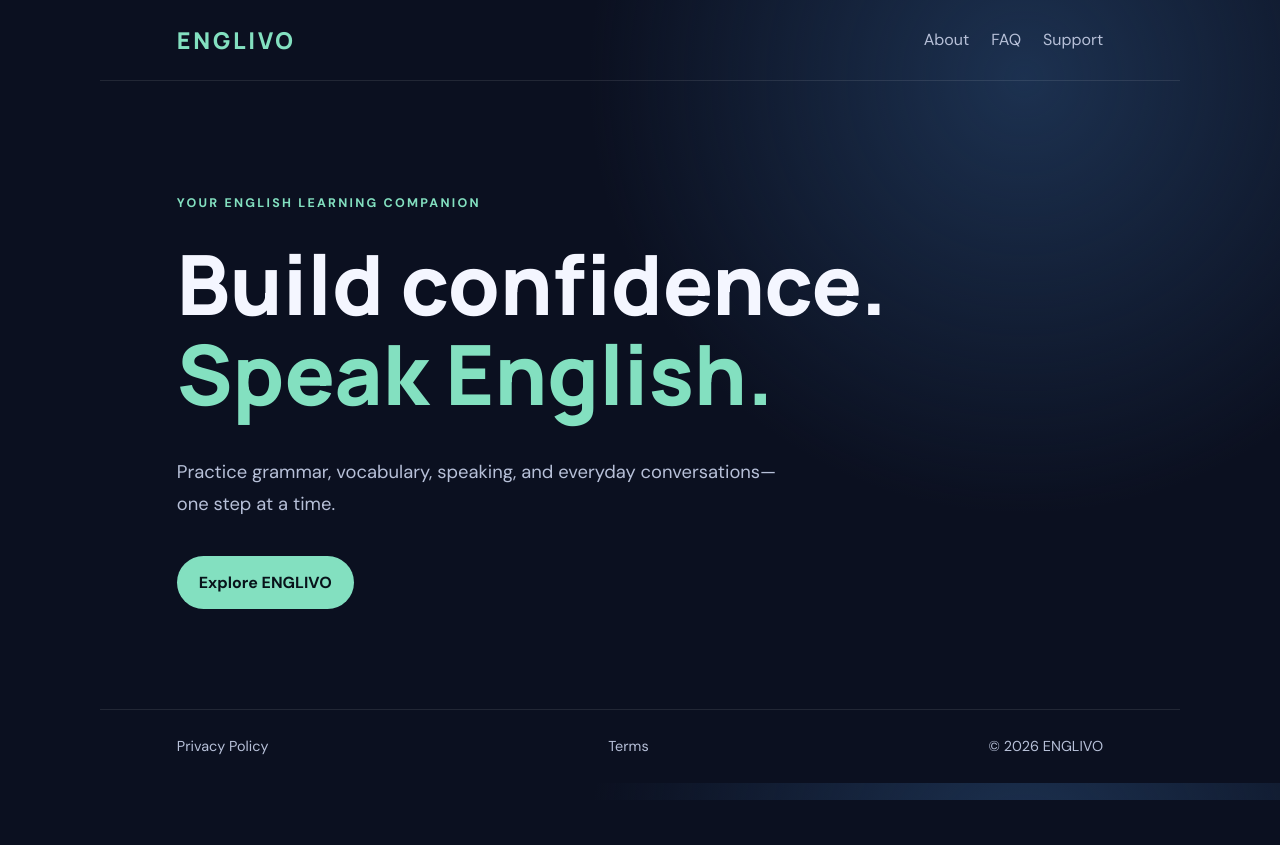
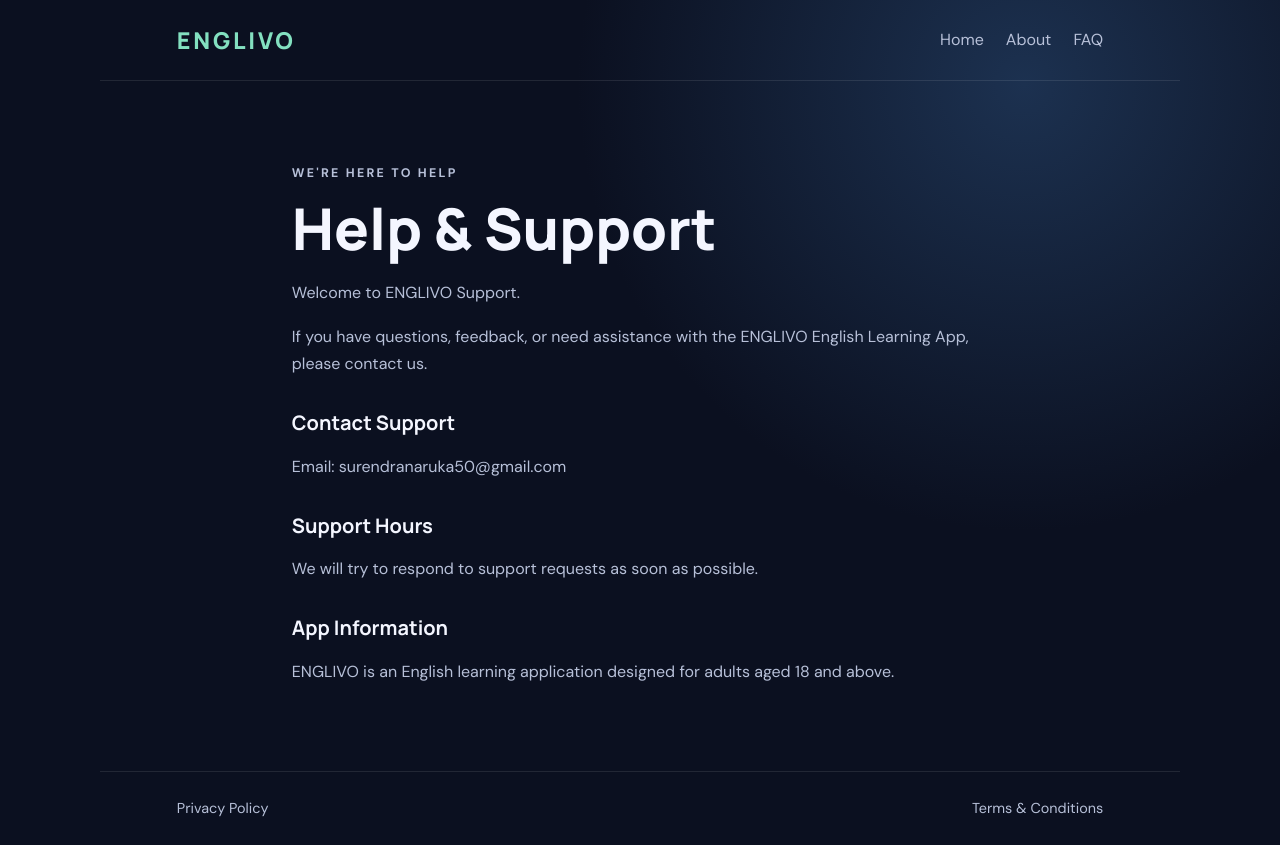
Before and after one commit to Surendranaruka50/englivo-website, a plain HTML site: page index.html in a window 1280 px wide. Before the commit the page ends 800 px from the top, so only its background shows below. Drawn offline with Linux system fonts and the light colour scheme.

Commit message:
Update index.html

```diff
--- a/index.html
+++ b/index.html
@@ -1,5 +1,41 @@
-<!doctype html>
-<html lang="en"><head><meta charset="utf-8"><meta name="viewport" content="width=device-width,initial-scale=1"><title>ENGLIVO — Learn English with Confidence</title><link rel="stylesheet" href="style.css"></head>
-<body><header><a class="brand" href="index.html">ENGLIVO</a><nav><a href="about.html">About</a><a href="faq.html">FAQ</a><a href="support.html">Support</a></nav></header>
-<main class="hero"><p class="eyebrow">YOUR ENGLISH LEARNING COMPANION</p><h1>Build confidence.<br><span>Speak English.</span></h1><p>Practice grammar, vocabulary, speaking, and everyday conversations—one step at a time.</p><a class="button" href="about.html">Explore ENGLIVO</a></main>
-<footer><a href="privacy.html">Privacy Policy</a><a href="terms.html">Terms</a><span>© 2026 ENGLIVO</span></footer></body></html>
+
+<!DOCTYPE html>
+<html lang="en">
+<head>
+<meta charset="UTF-8">
+<meta name="viewport" content="width=device-width, initial-scale=1.0">
+<title>Help & Support - ENGLIVO</title>
+<link rel="stylesheet" href="style.css">
+</head>
+<body>
+<header>
+<a class="brand" href="index.html">ENGLIVO</a>
+<nav>
+<a href="index.html">Home</a>
+<a href="about.html">About</a>
+<a href="faq.html">FAQ</a>
+</nav>
+</header>
+
+<main class="content">
+<p class="eyebrow">WE'RE HERE TO HELP</p>
+<h1>Help & Support</h1>
+<p>Welcome to ENGLIVO Support.</p>
+<p>If you have questions, feedback, or need assistance with the ENGLIVO English Learning App, please contact us.</p>
+
+<h2>Contact Support</h2>
+<p>Email: <a href="mailto:surendranaruka50@gmail.com">surendranaruka50@gmail.com</a></p>
+
+<h2>Support Hours</h2>
+<p>We will try to respond to support requests as soon as possible.</p>
+
+<h2>App Information</h2>
+<p>ENGLIVO is an English learning application designed for adults aged 18 and above.</p>
+</main>
+
+<footer>
+<a href="privacy.html">Privacy Policy</a>
+<a href="terms.html">Terms & Conditions</a>
+</footer>
+</body>
+</html>
```
